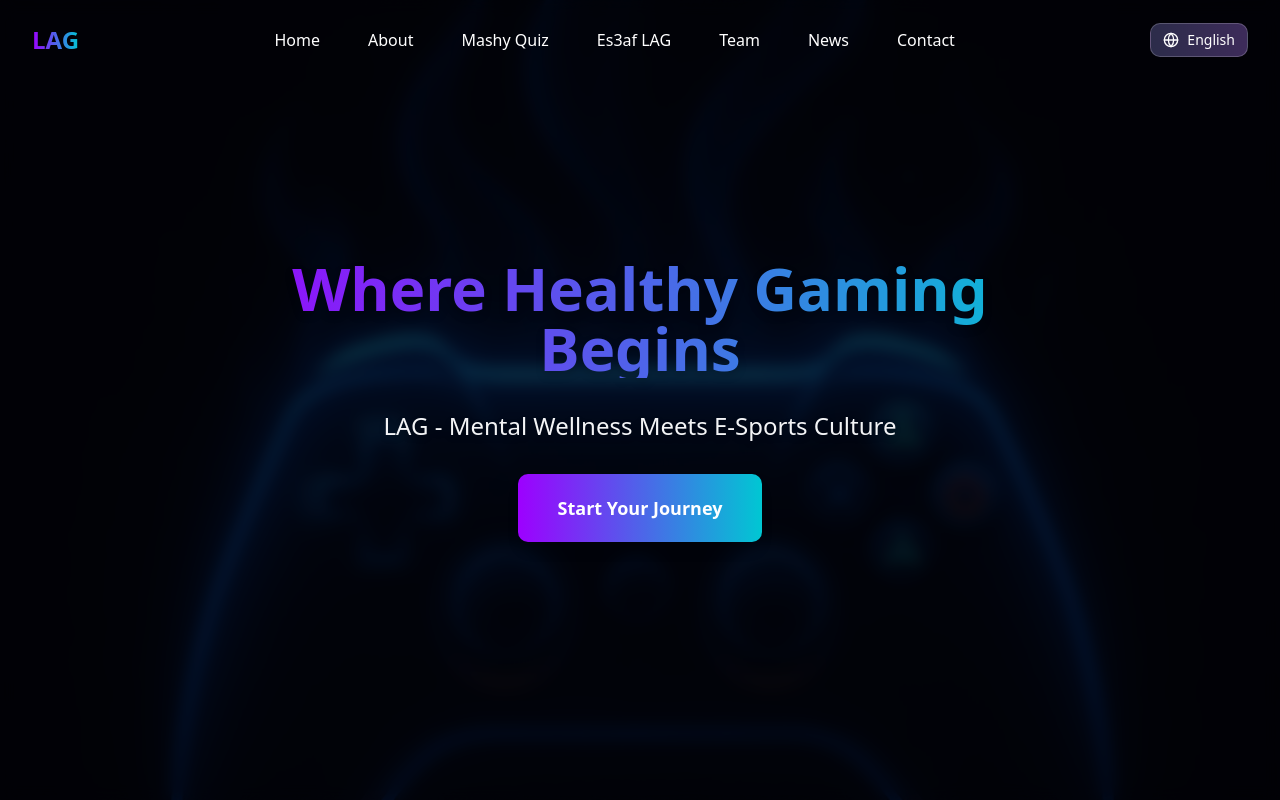
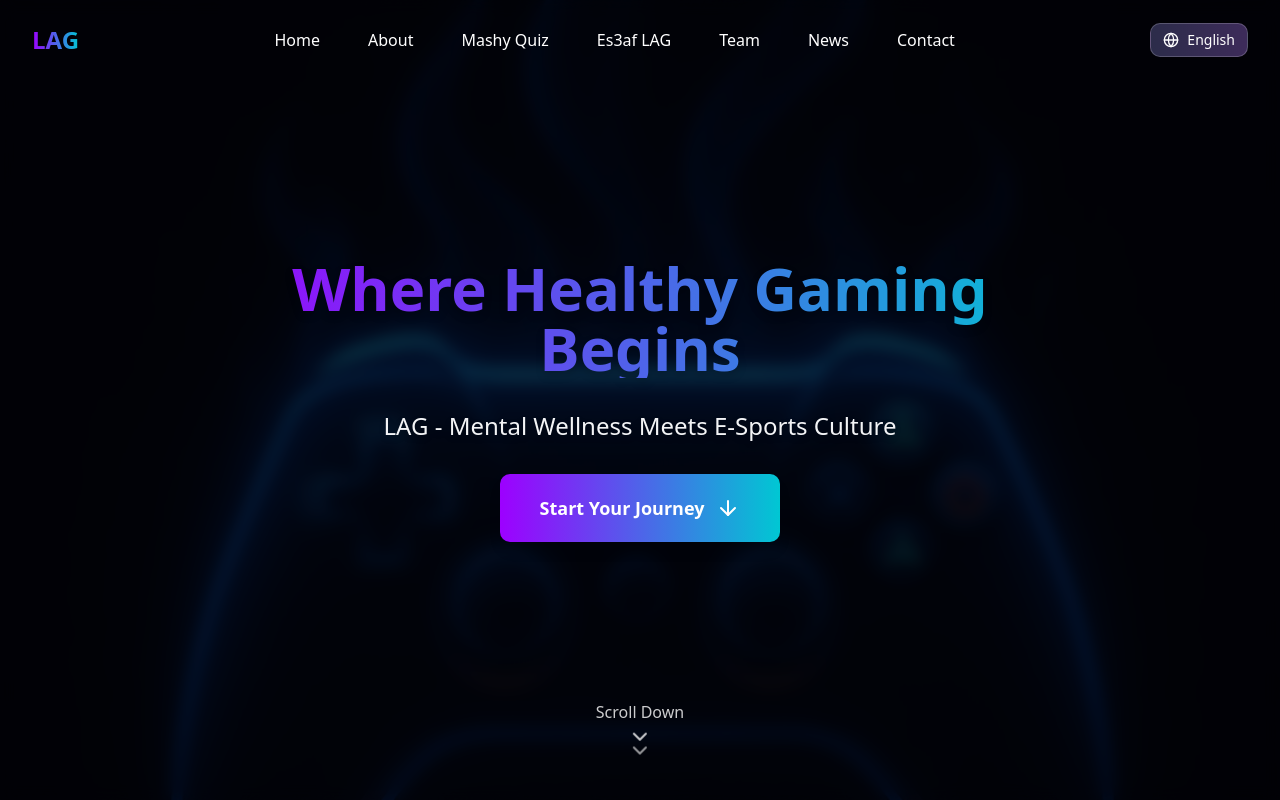
Before and after one commit to A222moq3e/LAG_Website, a Next.js app: page /1 in a window 1280 px wide. Shown: the top 800 px of the page. Built offline with nearby package versions, Linux system fonts and the light colour scheme.

Commit message:
add scroll down message

```diff
--- a/app/[locale]/page.js
+++ b/app/[locale]/page.js
@@ -1,8 +1,13 @@
+"use client"
+
 import Image from "next/image";
+import { ChevronDown, ArrowDown } from 'lucide-react';
 import { t } from '../lib/i18n';
+import { useParams } from 'next/navigation';
 
-export default async function Home({ params }) {
-  const { locale } = await params;
+export default function Home() {
+  const params = useParams();
+  const locale = params?.locale;
   const currentLocale = locale || 'en';
 
   return (
@@ -27,14 +32,42 @@ export default async function Home({ params }) {
           <p className="text-base sm:text-lg md:text-xl lg:text-2xl text-center text-gray-100 max-w-3xl drop-shadow-md px-4">
             {t(currentLocale, 'pages.home.description')}
           </p>
-          <button className="main-bg-gradient text-white font-bold px-6 py-3 sm:px-8 sm:py-4 md:px-10 md:py-5 text-sm sm:text-base md:text-lg rounded-lg cursor-pointer shadow-lg hover:shadow-xl transition-all duration-300 hover:scale-105">
+          <button
+            className="main-bg-gradient text-white font-bold px-6 py-3 sm:px-8 sm:py-4 md:px-10 md:py-5 text-sm sm:text-base md:text-lg rounded-lg cursor-pointer shadow-lg hover:shadow-xl transition-all duration-300 hover:scale-105 flex items-center gap-2 md:gap-3"
+            onClick={() => {
+              document.getElementById('who-we-are-section')?.scrollIntoView({
+                behavior: 'smooth'
+              });
+            }}
+          >
             {t(currentLocale, 'pages.home.cta_button')}
+            <ArrowDown className="w-4 h-4 sm:w-5 sm:h-5 md:w-6 md:h-6" />
           </button>
+        </div>
+
+        {/* Scroll Down Indicator */}
+        <div className="absolute bottom-8 left-1/2 transform -translate-x-1/2 z-10">
+          <div
+            className="flex flex-col items-center gap-1 cursor-pointer group"
+            onClick={() => {
+              document.getElementById('who-we-are-section')?.scrollIntoView({
+                behavior: 'smooth'
+              });
+            }}
+          >
+            <span className="text-white/80 text-sm md:text-base font-medium group-hover:text-white transition-colors duration-300">
+              {t(currentLocale, 'pages.home.scroll_down')}
+            </span>
+            <div className="flex flex-col items-center -space-y-2">
+              <ChevronDown className="w-5 h-5 md:w-6 md:h-6 text-white/80 group-hover:text-white transition-colors duration-300 animate-bounce" />
+              <ChevronDown className="w-5 h-5 md:w-6 md:h-6 text-white/60 group-hover:text-white/80 transition-colors duration-300 animate-bounce" style={{ animationDelay: '0.2s' }} />
+            </div>
+          </div>
         </div>
       </section>
 
       {/* Who We Are Section */}
-      <section className="py-16 md:py-20 lg:py-24 px-4 sm:px-6 lg:px-8 bg-gradient-to-b from-gray-900 to-black">
+      <section id="who-we-are-section" className="py-16 md:py-20 lg:py-24 px-4 sm:px-6 lg:px-8 bg-gradient-to-b from-gray-900 to-black">
         <div className="max-w-6xl mx-auto">
           <div className="flex flex-col justify-center items-center gap-8 md:gap-12">
             <h1 className="text-3xl sm:text-4xl md:text-5xl lg:text-6xl font-bold text-center main-gradient-text drop-shadow-lg">
--- a/app/locales/ar.json
+++ b/app/locales/ar.json
@@ -18,6 +18,7 @@
       "title": "من هنا تبدأ تجربة اللعب الصحية",
       "description": "LAG - الصحة النفسية تلتقي بثقافة الرياضات الإلكترونية",
       "cta_button": "ابدأ رحلتك",
+      "scroll_down": "مرر لأسفل",
       "who_we_are": {
         "title": "من نحن",
         "mission": {
--- a/app/locales/en.json
+++ b/app/locales/en.json
@@ -18,6 +18,7 @@
       "title": "Where Healthy Gaming Begins",
       "description": "LAG - Mental Wellness Meets E-Sports Culture",
       "cta_button": "Start Your Journey",
+      "scroll_down": "Scroll Down",
       "who_we_are": {
         "title": "Who We Are",
         "mission": {
```
